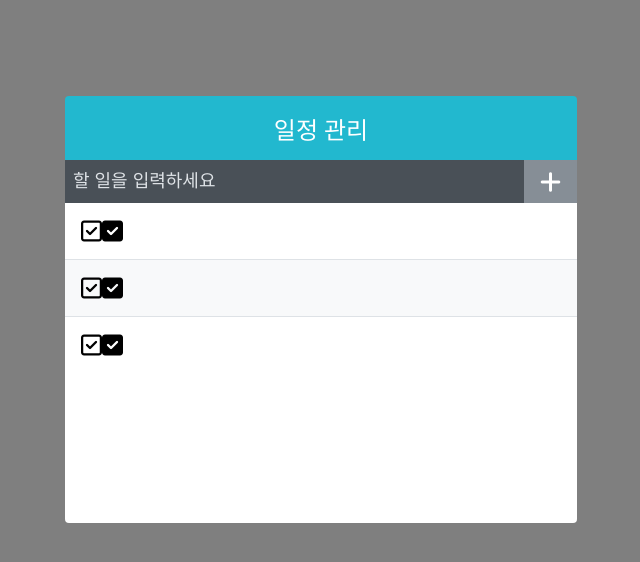
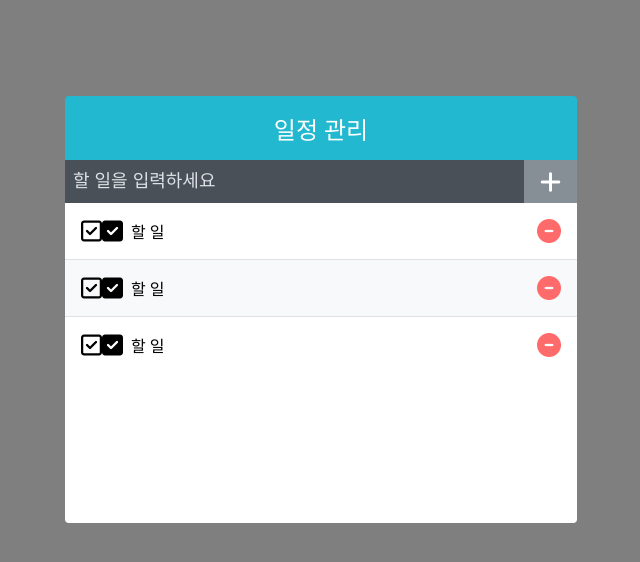
Before and after one commit to Inhoob/React-velopert, a React (Create React App) app in the folder Chap10.일정관리 웹 어플리케이션 만들기/todo-app/: page / in a window 1280 px wide. Shown: the top 562 px of the page, without its empty margins (319-959 px from the left). Built offline with nearby package versions, Linux system fonts and the light colour scheme.

Commit message:
TodoListItem CSS

```diff
--- a/Chap10.일정관리 웹 어플리케이션 만들기/todo-app/src/components/TodoListItem.js
+++ b/Chap10.일정관리 웹 어플리케이션 만들기/todo-app/src/components/TodoListItem.js
@@ -9,6 +9,17 @@ const DivTodoListItem = styled.div`
   }
   & + & {
     border-top: 1px solid #dee2e6;
+  }
+  .remove i {
+    font-size: 1.5rem;
+    color: red;
+    cursor: pointer;
+    &:hover {
+      color: #ff8787;
+    }
+    color: #ff6b6b;
+    display: flex;
+    align-items: center;
   }
 `;
 const DivCheckBox = styled.div`
@@ -23,6 +34,15 @@ const DivCheckBox = styled.div`
     margin-left: 0.5rem;
     flex: 1;
   }
+  &.checked {
+    i {
+      color: #22b8cf;
+    }
+    .text {
+      color: #adb5bd;
+      text-decoration: line-through;
+    }
+  }
 `;
 const TodoListItem = () => {
   return (
@@ -30,7 +50,11 @@ const TodoListItem = () => {
       <DivCheckBox>
         <i class="fa-regular fa-square-check"></i>
         <i class="fa-solid fa-square-check checked"></i>
+        <div className="text">할 일</div>
       </DivCheckBox>
+      <div className="remove">
+        <i class="fa-solid fa-circle-minus"></i>
+      </div>
     </DivTodoListItem>
   );
 };
```
